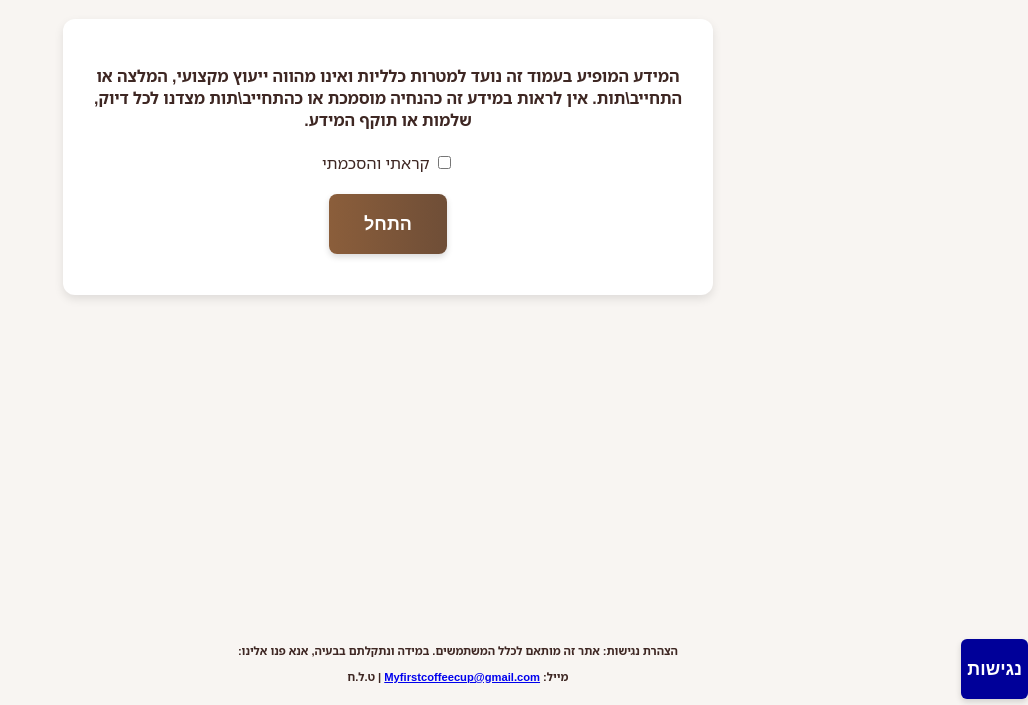
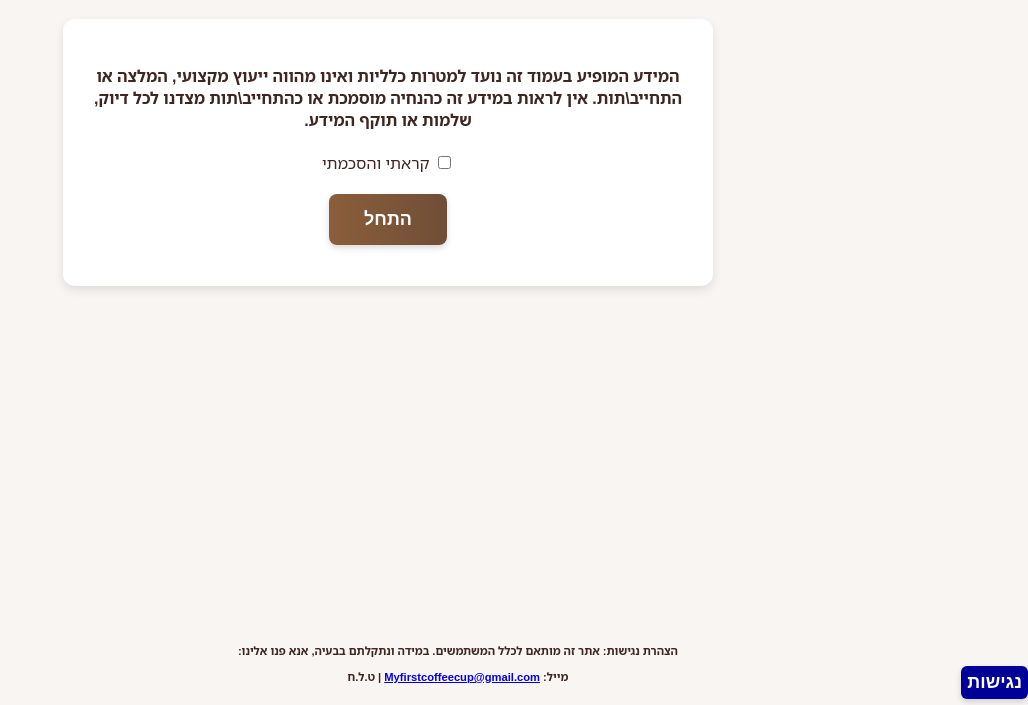
Before and after one commit to nirnag/coffeemachines, a plain HTML site: page index.html in a window 1280 px wide. Shown: the part 95-800 px from the top of the page, without its empty margins (252-1280 px from the left). Drawn offline with Linux system fonts and the light colour scheme.

Commit message:
Update index.html

```diff
--- a/index.html
+++ b/index.html
@@ -45,8 +45,7 @@
         }
 
         button {
-
-            height: 60px; /* Set a fixed height */
+            height: auto !important;  /* Allow height to adjust dynamically */
             margin-top: 20px;
             padding: 15px 35px;
             font-size: 18px;
```
